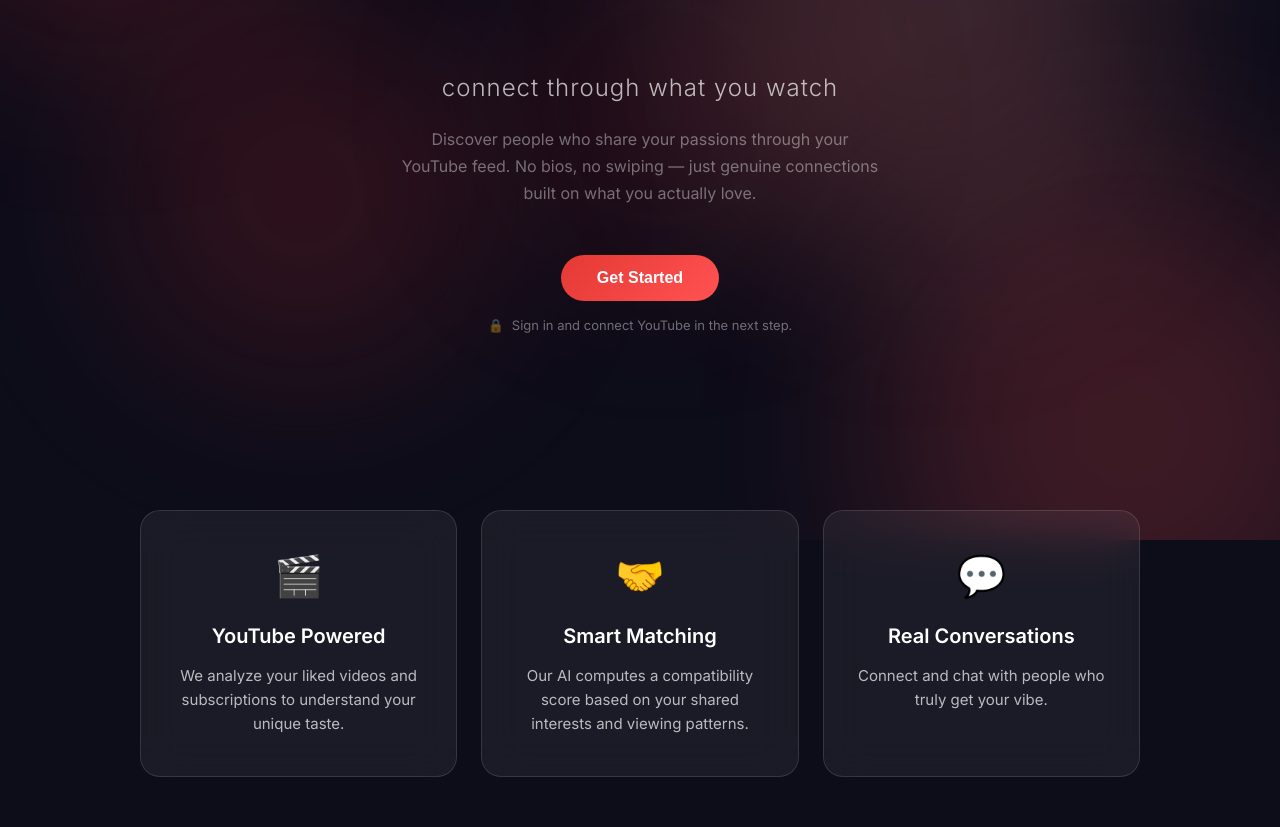
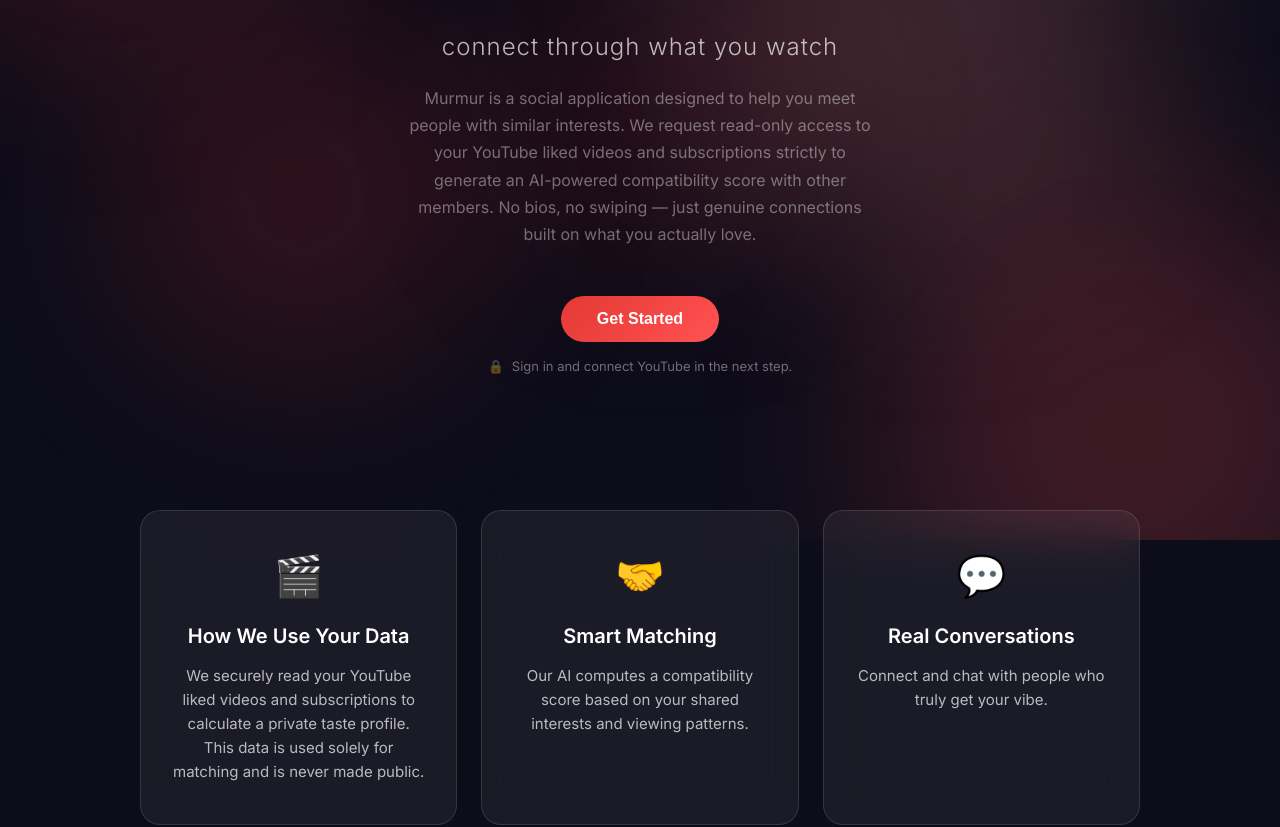
Before and after one commit to ShubhranX02/murmur, a React (Vite) app: page / in a window 1280 px wide. Shown: the part 260-1087 px from the top of the page. Built offline with nearby package versions, Linux system fonts and the light colour scheme; no server answers.

Commit message:
publishing changes 1

```diff
--- a/src/pages/LandingPage.jsx
+++ b/src/pages/LandingPage.jsx
@@ -24,11 +24,11 @@
 
       <section className="hero-section">
         <div className="hero-content">
-          <h1 className="hero-title animate-fade-in-up" style={{ animationDelay: '0s' }}>murmur</h1>
+          <h1 className="hero-title animate-fade-in-up" style={{ animationDelay: '0s' }}>Murmur</h1>
           <div className="hero-divider animate-fade-in-up" style={{ animationDelay: '0.2s' }}></div>
           <h2 className="hero-subtitle animate-fade-in-up" style={{ animationDelay: '0.4s' }}>connect through what you watch</h2>
           <p className="hero-description animate-fade-in-up" style={{ animationDelay: '0.6s' }}>
-            Discover people who share your passions through your YouTube feed. No bios, no swiping — just genuine connections built on what you actually love.
+            Murmur is a social application designed to help you meet people with similar interests. We request read-only access to your YouTube liked videos and subscriptions strictly to generate an AI-powered compatibility score with other members. No bios, no swiping — just genuine connections built on what you actually love.
           </p>
 
           <div className="signin-container animate-fade-in-up" style={{ animationDelay: '0.8s' }}>
@@ -46,8 +46,8 @@
         <div className="features-grid">
           <div className="feature-card glass animate-fade-in-up" style={{ animationDelay: '1s' }}>
             <div className="feature-icon">🎬</div>
-            <h3>YouTube Powered</h3>
-            <p>We analyze your liked videos and subscriptions to understand your unique taste.</p>
+            <h3>How We Use Your Data</h3>
+            <p>We securely read your YouTube liked videos and subscriptions to calculate a private taste profile. This data is used solely for matching and is never made public.</p>
           </div>
 
           <div className="feature-card glass animate-fade-in-up" style={{ animationDelay: '1.2s' }}>
```
Also changed, not shown: logo.jpg (renamed from logo.jpeg).
